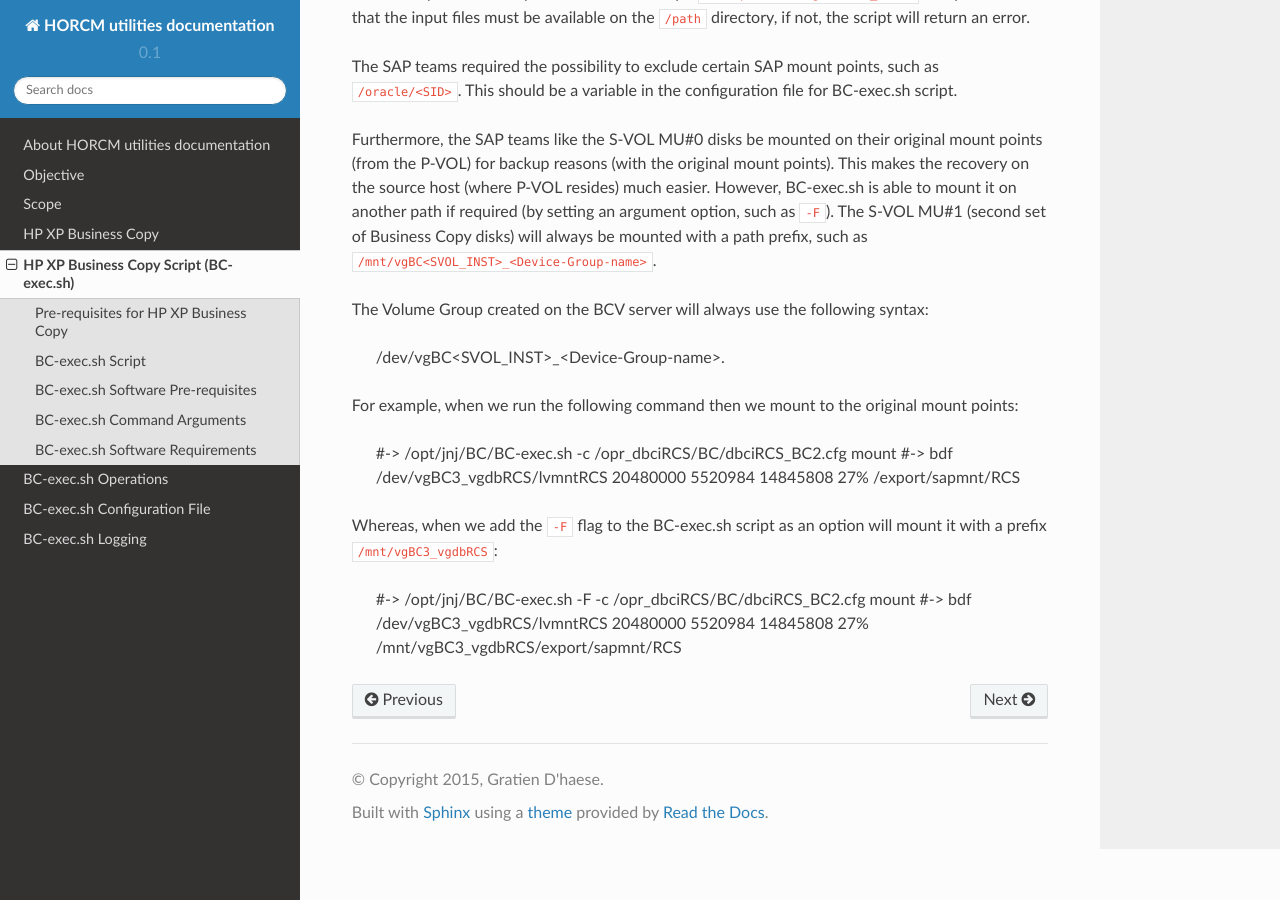
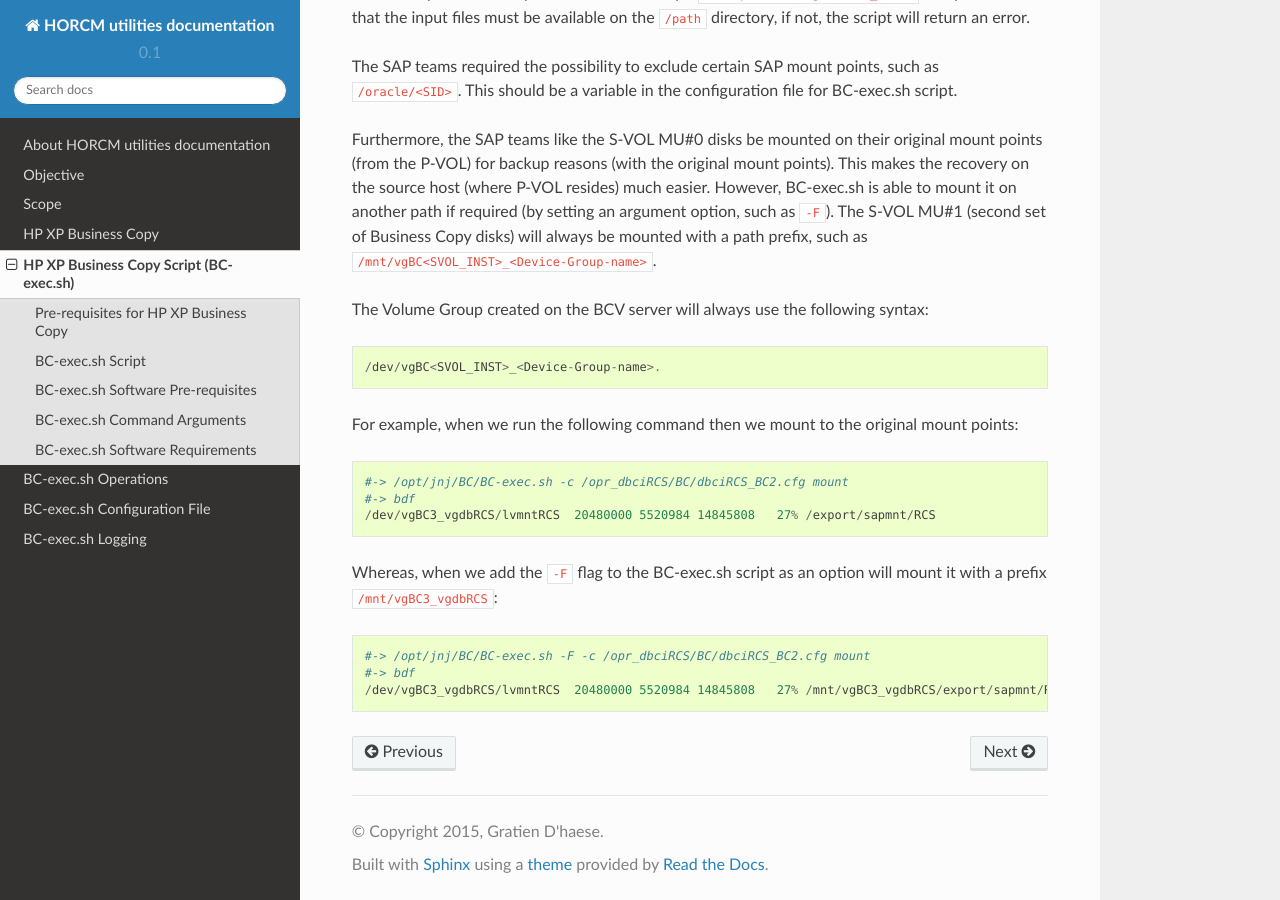
Before and after one commit to gdha/horcm-utils-docs, a Sphinx documentation site: the page built from source/hp_xp_business_copy_script.rst, in a window 1280 px wide and 900 px high, scrolled down 1862 px. Built offline with Sphinx 7.4.7 and the Read the Docs theme 2.0.0, drawn with Linux system fonts in a browser that asks for light colours.

```diff
--- a/source/hp_xp_business_copy_script.rst
+++ b/source/hp_xp_business_copy_script.rst
@@ -75,18 +75,18 @@ The SAP teams required the possibility to exclude certain SAP mount points, such
 
 Furthermore, the SAP teams like the S-VOL MU#0 disks be mounted on their original mount points (from the P-VOL) for backup reasons (with the original mount points). This makes the recovery on the source host (where P-VOL resides) much easier. However, BC-exec.sh is able to mount it on another path if required (by setting an argument option, such as ``-F``). The S-VOL MU#1 (second set of Business Copy disks) will always be mounted with a path prefix, such as ``/mnt/vgBC<SVOL_INST>_<Device-Group-name>``.
 
-The Volume Group created on the BCV server will always use the following syntax:
+The Volume Group created on the BCV server will always use the following syntax::
 
     /dev/vgBC<SVOL_INST>_<Device-Group-name>.
 
-For example, when we run the following command then we mount to the original mount points:
+For example, when we run the following command then we mount to the original mount points::
 
     #-> /opt/jnj/BC/BC-exec.sh -c /opr_dbciRCS/BC/dbciRCS_BC2.cfg mount
     #-> bdf
     /dev/vgBC3_vgdbRCS/lvmntRCS  20480000 5520984 14845808   27% /export/sapmnt/RCS
 
 
-Whereas, when we add the ``-F`` flag to the BC-exec.sh script as an option will mount it with a prefix ``/mnt/vgBC3_vgdbRCS``:
+Whereas, when we add the ``-F`` flag to the BC-exec.sh script as an option will mount it with a prefix ``/mnt/vgBC3_vgdbRCS``::
 
     #-> /opt/jnj/BC/BC-exec.sh -F -c /opr_dbciRCS/BC/dbciRCS_BC2.cfg mount
     #-> bdf
```
